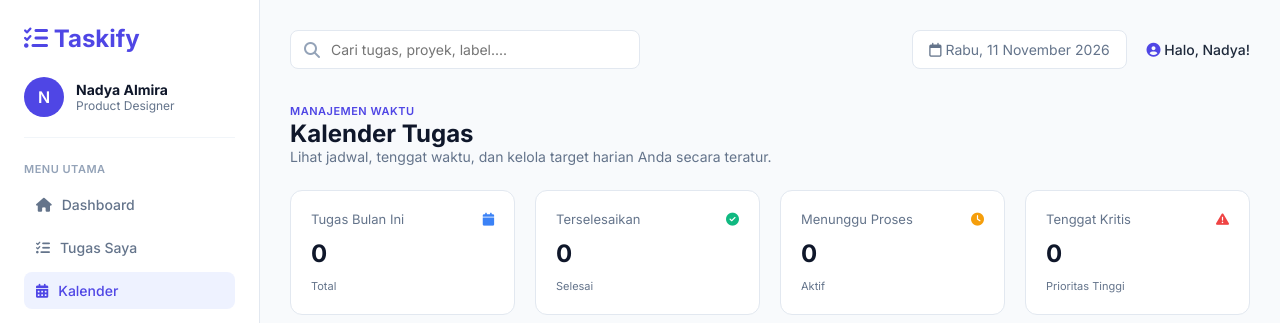
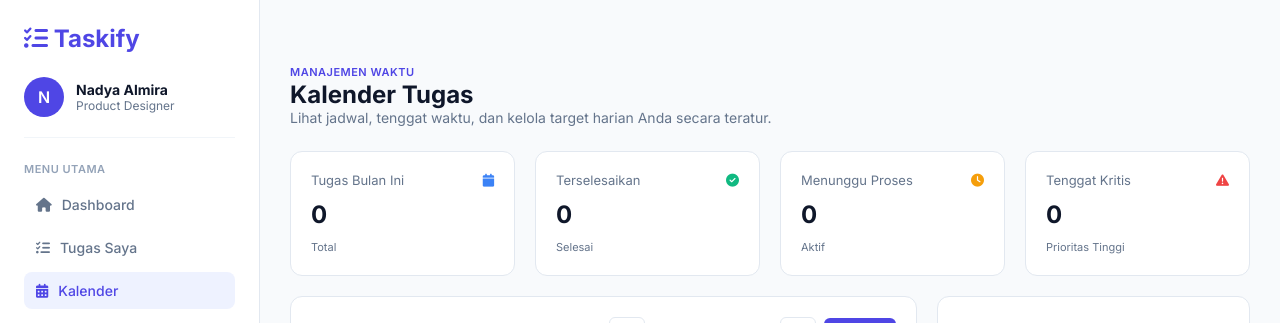
Before and after one commit to NadyaAlmiraCordeliaFaustine123/taskify-TO-DO-LIST, a PHP site: page /kalender.php in a window 1280 px wide. Shown: the top 323 px of the page. Run offline with PHP 8.4, Linux system fonts and the light colour scheme; data that the repository does not hold is empty.

Commit message:
perbaikan

```diff
--- a/assets/style.css
+++ b/assets/style.css
@@ -452,7 +452,7 @@ td {
 
 .btn-action.delete {
     background: #fef2f2;
-    color: #dc2626;
+    color: #fa0505;
 }
 
 .text-center {
--- a/kalender.php
+++ b/kalender.php
@@ -202,16 +202,10 @@ if(mysqli_num_rows($result_tasks) == 0) {
         <!-- MAIN CONTENT -->
         <main class="main-content">
             <!-- TOP BAR -->
-            <header class="topbar">
-                <div class="search-box">
-                    <i class="fa-solid fa-magnifying-glass"></i>
-                    <input type="text" placeholder="Cari tugas, proyek, label....">
-                </div>
-                <div class="topbar-right" style="display: flex; align-items: center; gap: 20px;">
-                    <div class="date-display"><i class="fa-regular fa-calendar"></i> Rabu, 11 November 2026</div>
-                    <div class="user-mini" style="font-size: 14px; font-weight: 500;"><i class="fa-solid fa-circle-user" style="color: #4f46e5;"></i> Halo, Nadya!</div>
-                </div>
-            </header>
+          <!-- TOP BAR -->
+<header class="topbar">
+    <div></div>
+</header>
 
             <!-- HEADER HALAMAN -->
             <div class="welcome-section">
```
Also changed, not shown: index.php (+3 -9 lines).
